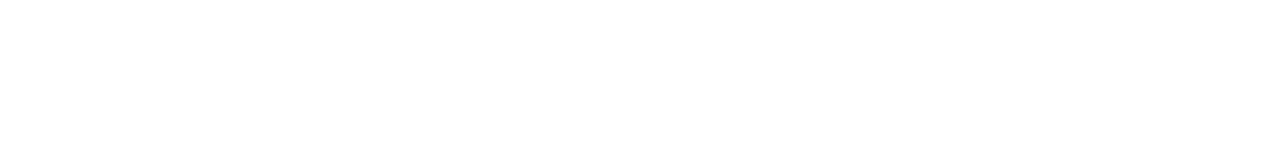
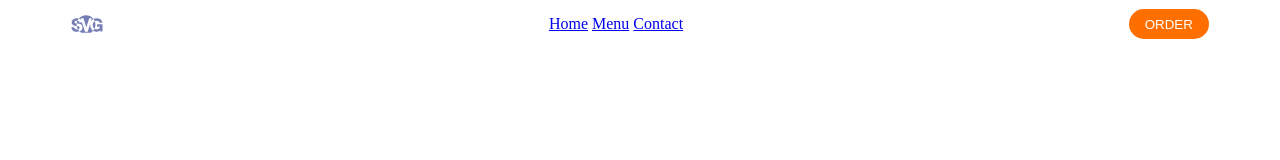
Before and after one commit to AliBa1/restaurant-page, a website built with webpack: page dist/index.html in a window 1280 px wide. Built offline with nearby package versions, Linux system fonts and the light colour scheme.

Commit message:
Structure header

```diff
--- /dev/null
+++ b/src/style.css
@@ -0,0 +1,20 @@
+.header {
+    display: flex;
+    /* background-color: red; */
+    align-items: center;
+    justify-content: space-between;
+    padding: 0 5%;
+}
+
+.header-logo {
+    width: 32px;
+}
+
+.order-button {
+    background-color: rgb(255, 111, 0);
+    color: white;
+    border: none;
+    border-radius: 16px;
+    width: 80px;
+    height: 30px;
+}
```
Also changed, not shown: dist/index.html, src/svg-logo.svg (added).
